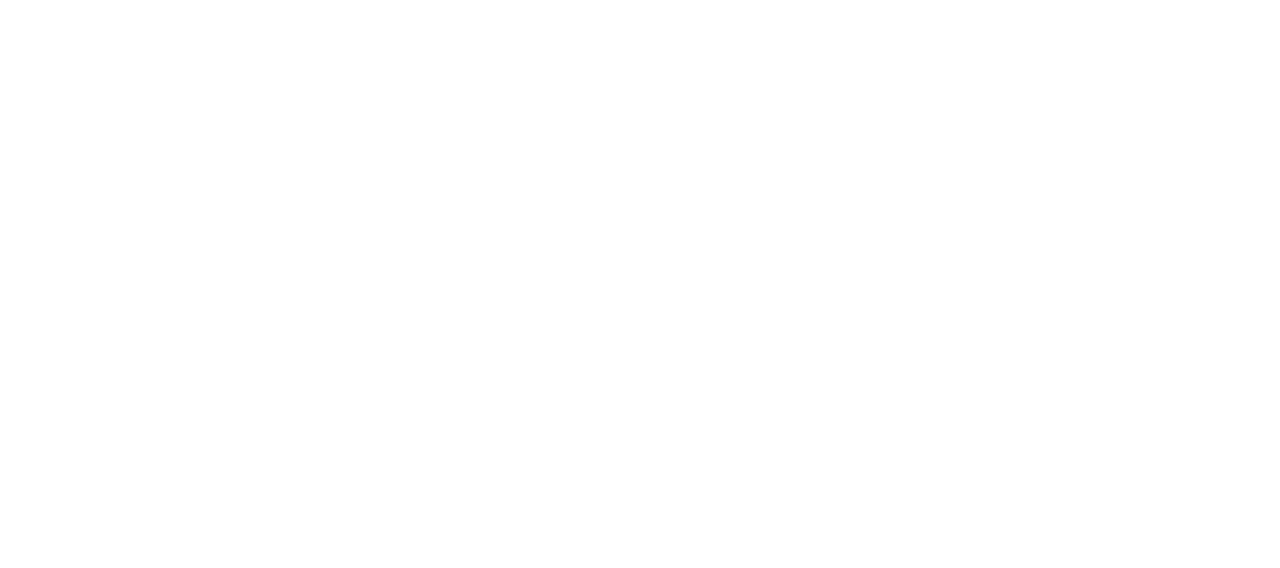
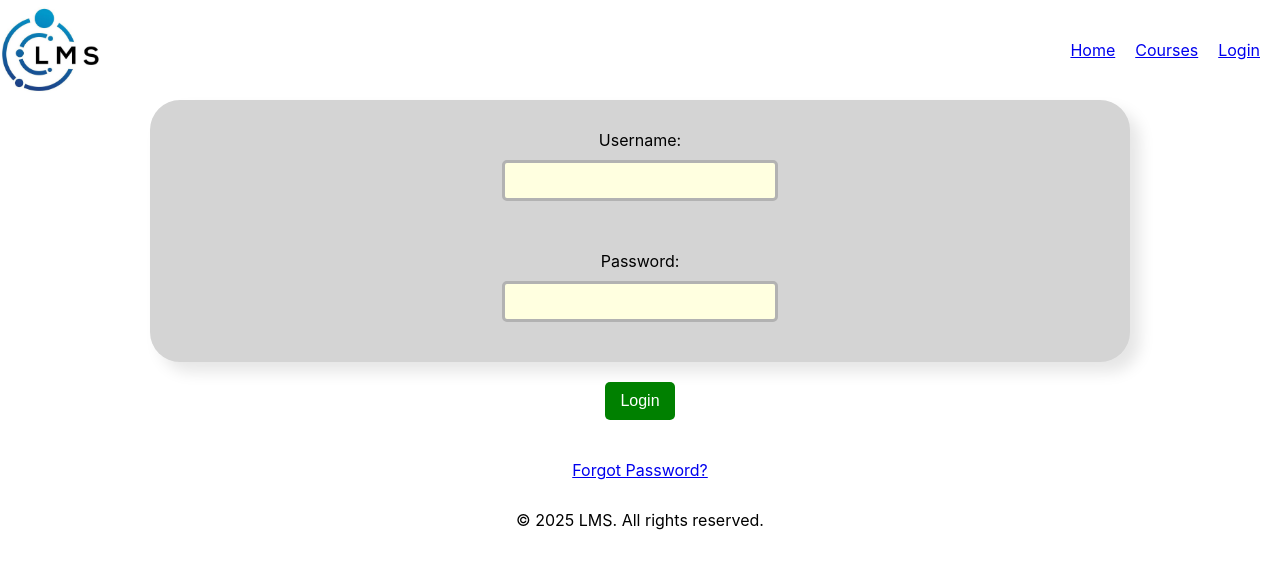
Before and after one commit to Akila-Fernando/ENSF381-Assignment-4, a React (Create React App) app in the folder my-lms-app/: page /Login in a window 1280 px wide. Before the commit this address had no page. Shown: the top 568 px of the page. Built offline with nearby package versions, Linux system fonts and the light colour scheme; no server answers.

Commit message:
LoginForm finished

```diff
--- a/my-lms-app/src/App.js
+++ b/my-lms-app/src/App.js
@@ -2,7 +2,7 @@
 import { BrowserRouter, Routes, Route } from 'react-router-dom';
 import Homepage from './pages/Homepage';
 import CoursePage from './pages/CoursesPage';
-// import LoginForm from './pages/LoginForm';
+import LoginPage from './pages/LoginPage';
 
 function App() {
   return (
@@ -10,7 +10,7 @@
       <Routes>
         <Route path="/" element={<Homepage />} />
         <Route path='/Courses' element={<CoursePage />} />
-        {/* <Route path='/Login' element={<LoginForm />} /> */}
+        <Route path='/Login' element={<LoginPage />} />
       </Routes>
       </BrowserRouter>
   );
--- a/my-lms-app/src/components/LoginForm.js
+++ b/my-lms-app/src/components/LoginForm.js
@@ -0,0 +1,80 @@
+import React, { useState, useEffect } from 'react';
+
+function LoginForm() {
+    const [users, setUsers] = useState([])
+    const [username, setUsername] = useState('');
+    const [email, setEmail] = useState('');
+
+    function validateLogin(event){
+        const messageBox = document.getElementById("messageBox")
+
+        const userFound = users.find(
+            (user) => user.username === username && user.email === email
+        );
+        console.log(users)
+
+        if(username.length === 0){
+            messageBox.textContent = 'You must enter a Username'
+        }
+
+        else if(email.length === 0){
+            messageBox.textContent = 'You must enter a Password'
+        }
+
+        else if (email.length > 0 && email.length < 8){
+            messageBox.textContent = 'Password must be at least 8 characters'
+        }
+        else if (userFound){
+            console.log("User found")
+            messageBox.textContent = 'Login successful☺! Redirecting...';
+            messageBox.className = 'message-box';
+            messageBox.style.display = 'block';
+            setTimeout(() => {window.location.href = '/';}, 2000);
+        }
+        else {
+            console.log("User not found")
+            messageBox.textContent = 'Invalid username or password! Please try again.';
+            messageBox.className = 'message-box';
+            messageBox.style.display = 'block';
+        }
+    }
+
+    function fetchData() {
+        fetch('https://jsonplaceholder.typicode.com/users')
+        .then((response) => response.json())
+        .then((users) => {
+            setUsers(users);
+            console.log(users)
+        })
+        .catch((error) => {
+        // Handle error if the request was not successful
+            console.error('Failed to fetch data:', error.message);
+        });
+    }
+
+    useEffect(() => {
+        fetchData();
+    },[]);
+
+  return (
+    <div style={{display: 'flex', flexDirection: 'column', textAlign: 'center'}}>
+        <form id="loginblock" method="POST"
+        style={{display: 'flex', flexDirection: 'column', alignItems: 'center', backgroundColor: '#d4d4d4', boxShadow: '10px 10px 15px rgba(0, 0, 0, 0.1)', borderRadius: '30px', padding: '30px', margin: '0px 150px 0px 150px'}}>
+            <label>Username:</label>
+            <input type="text" id="username" name="username" value={username} onChange={(e) => setUsername(e.target.value)} style={{width: '250px', padding: '10px', margin: '10px 0', borderRadius: '5px', border: '3px solid #b2b2b2', backgroundColor: 'lightyellow'}} required></input>
+            <br></br><br></br>
+            <label>Password: </label>
+            <input type="password" id="password" name="password" value={email} onChange={(e) => setEmail(e.target.value)} style={{width: '250px', padding: '10px', margin: '10px 0', borderRadius: '5px', border: '3px solid #b2b2b2', backgroundColor: 'lightyellow'}} required></input>
+        </form>
+        <br></br>
+        <div style={{display: 'flex', justifyContent: 'center'}}>
+            <button type="submit" onClick={validateLogin} style={{backgroundColor: '#008000', color: 'white', padding: '10px 15px', border: 'none', cursor: 'pointer', fontSize: '16px', borderRadius: '5px'}}>Login</button>
+        </div>
+        <br></br><br></br>
+        <a href="#">Forgot Password?</a>
+        <div id="messageBox" className="message-box"></div>
+    </div>
+  );
+}
+
+export default LoginForm
--- /dev/null
+++ b/my-lms-app/src/pages/LoginPage.js
@@ -0,0 +1,16 @@
+import React from 'react'
+import Header from '../components/Header';
+import LoginForm from '../components/LoginForm';
+import Footer from '../components/Footer';
+
+function LoginPage() {
+  return (
+    <div>
+        <Header />
+        <LoginForm />
+        <Footer />
+    </div>
+  );
+}
+
+export default LoginPage
```
Also changed, not shown: my-lms-app/src/pages/LoginForm.js (deleted).
